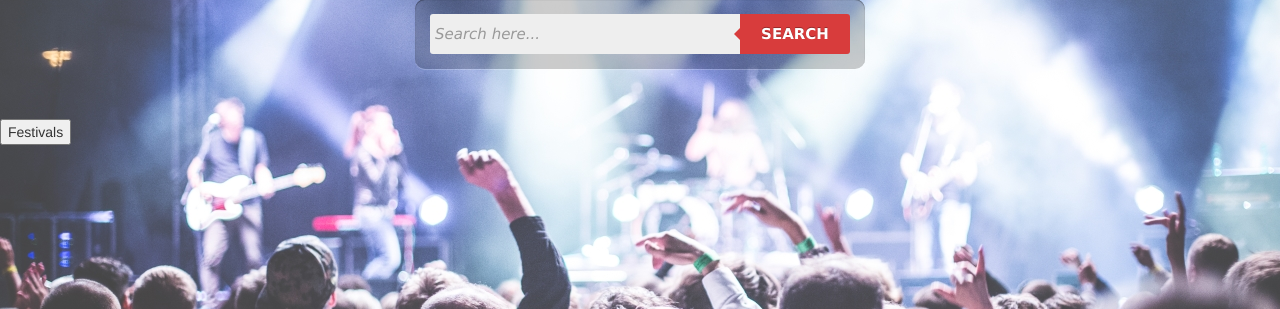
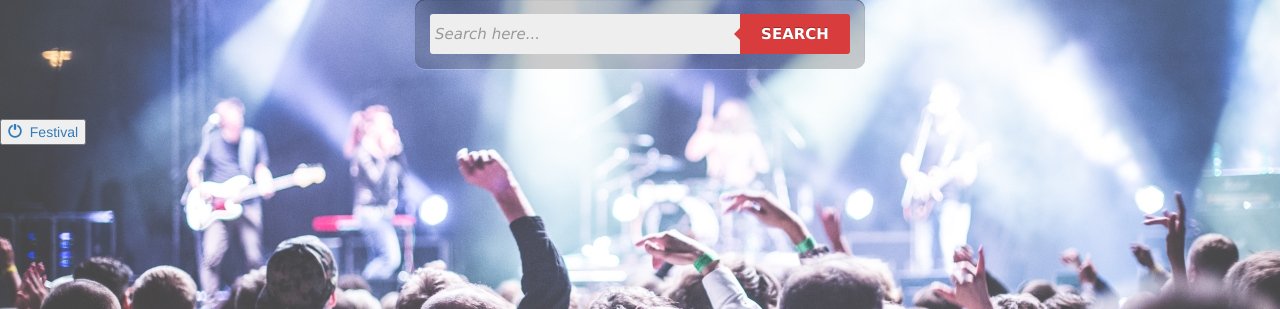
Before and after one commit to jpyneni3/fanbase-application, a Django app: page / in a window 1280 px wide. Shown: the part 253-562 px from the top of the page. Run offline with Django 3.2, Linux system fonts and the light colour scheme; some libraries are stand-ins or nearby versions.

Commit message:
added button link

```diff
--- a/hello/templates/base.html
+++ b/hello/templates/base.html
@@ -59,7 +59,9 @@
             </form>
         </div>
 
-        <button>Festivals</button>
+        <button><a href="{% url 'hello.views.festival' %}">
+                                <span class="glyphicon glyphicon-off" aria-hidden="true"></span>&nbsp; Festival
+                            </a></button>
         </div>
     </body>
 
```
